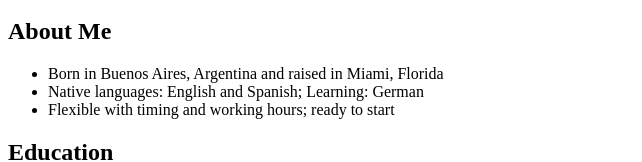
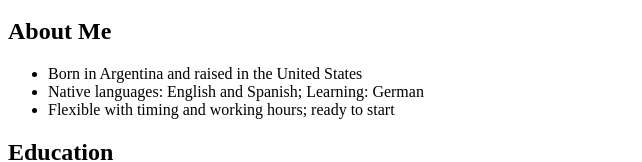
Before and after one commit to wandadorra/html-resume, a plain HTML site: page index.html in a window 1280 px wide. Shown: the part 520-682 px from the top of the page, without its empty margins (0-642 px from the left). Drawn offline with Linux system fonts and the light colour scheme.

Commit message:
Update index.html

```diff
--- a/index.html
+++ b/index.html
@@ -14,7 +14,7 @@
 
 <h2>About Me</h2>
     <ul>
-        <li>Born in Buenos Aires, Argentina and raised in Miami, Florida</li>
+        <li>Born in Argentina and raised in the United States</li>
         <li>Native languages: English and Spanish; Learning: German</li>
         <li>Flexible with timing and working hours; ready to start</li>
     </ul>
```
